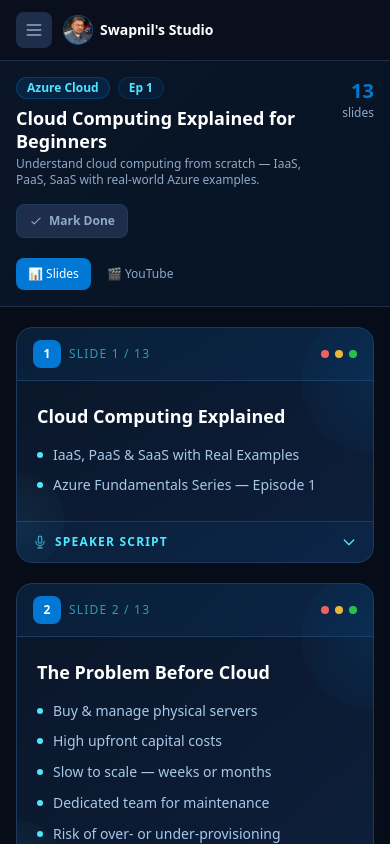
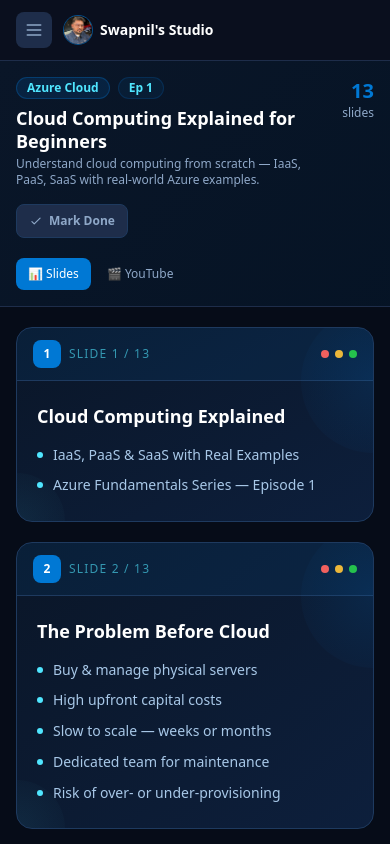
Before and after one commit to sopya88/LearnAzure, a Next.js app: page /video/1 in a window 390 px wide. Built offline with nearby package versions, Linux system fonts and the light colour scheme.

Commit message:
Hide speaker script completely on mobile — slides only

```diff
--- a/components/VideoPage.tsx
+++ b/components/VideoPage.tsx
@@ -12,8 +12,6 @@
 function SlideCard({ slide, total, accent, light }: {
   slide: Slide; total: number; accent: string; light: string;
 }) {
-  const [scriptOpen, setScriptOpen] = useState(false);
-
   return (
     <div className="relative bg-gradient-to-br from-[#0a1628] to-[#0d1f3c] rounded-2xl border border-[#1e3a5f] overflow-hidden print-slide">
       {/* Slide top bar */}
@@ -65,32 +63,6 @@
         </ul>
       </div>
 
-      {/* Speaker script — inline collapsible on mobile, always visible toggle on desktop via parent */}
-      <div className="md:hidden border-t border-[#1e3a5f]" data-no-print>
-        <button
-          onClick={() => setScriptOpen((o) => !o)}
-          className="w-full flex items-center justify-between px-4 py-3 text-xs font-semibold uppercase tracking-widest transition-all"
-          style={{ background: accent + "12", color: light }}
-        >
-          <div className="flex items-center gap-2">
-            <svg className="w-3.5 h-3.5 opacity-70" fill="none" viewBox="0 0 24 24" stroke="currentColor">
-              <path strokeLinecap="round" strokeLinejoin="round" strokeWidth={2} d="M19 11a7 7 0 01-7 7m0 0a7 7 0 01-7-7m7 7v4m0 0H8m4 0h4m-4-8a3 3 0 01-3-3V5a3 3 0 116 0v6a3 3 0 01-3 3z" />
-            </svg>
-            Speaker Script
-          </div>
-          <svg
-            className={`w-4 h-4 transition-transform duration-200 ${scriptOpen ? "rotate-180" : ""}`}
-            fill="none" viewBox="0 0 24 24" stroke="currentColor"
-          >
-            <path strokeLinecap="round" strokeLinejoin="round" strokeWidth={2} d="M19 9l-7 7-7-7" />
-          </svg>
-        </button>
-        {scriptOpen && (
-          <div className="px-4 py-4" style={{ background: "#050d1a" }}>
-            <p className="text-[#8fa8c8] text-sm leading-relaxed italic">&ldquo;{slide.script}&rdquo;</p>
-          </div>
-        )}
-      </div>
     </div>
   );
 }
```
